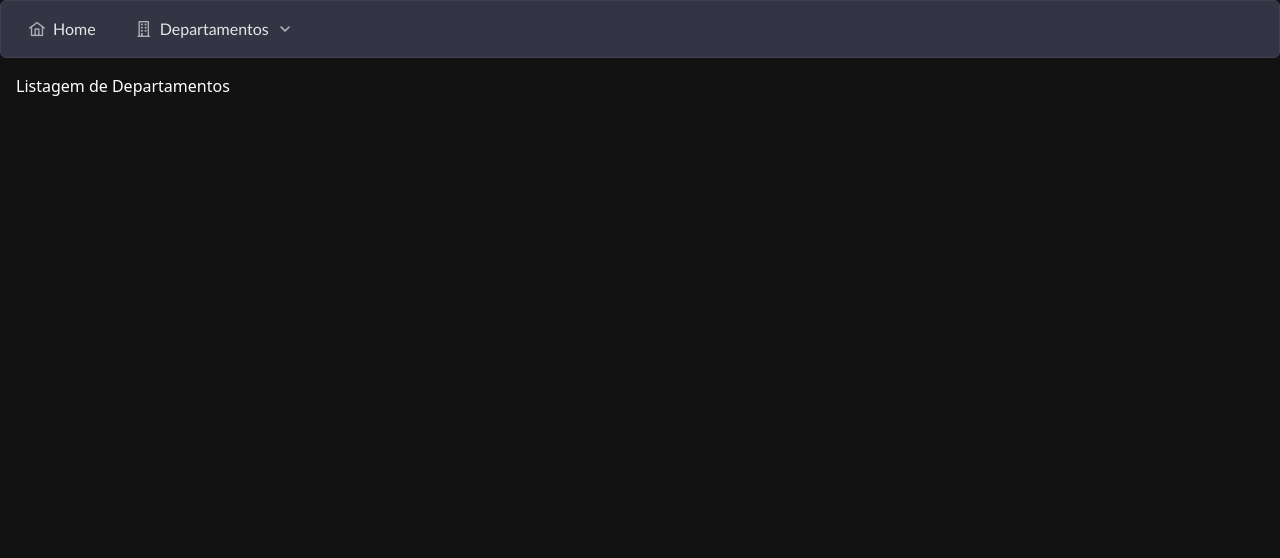
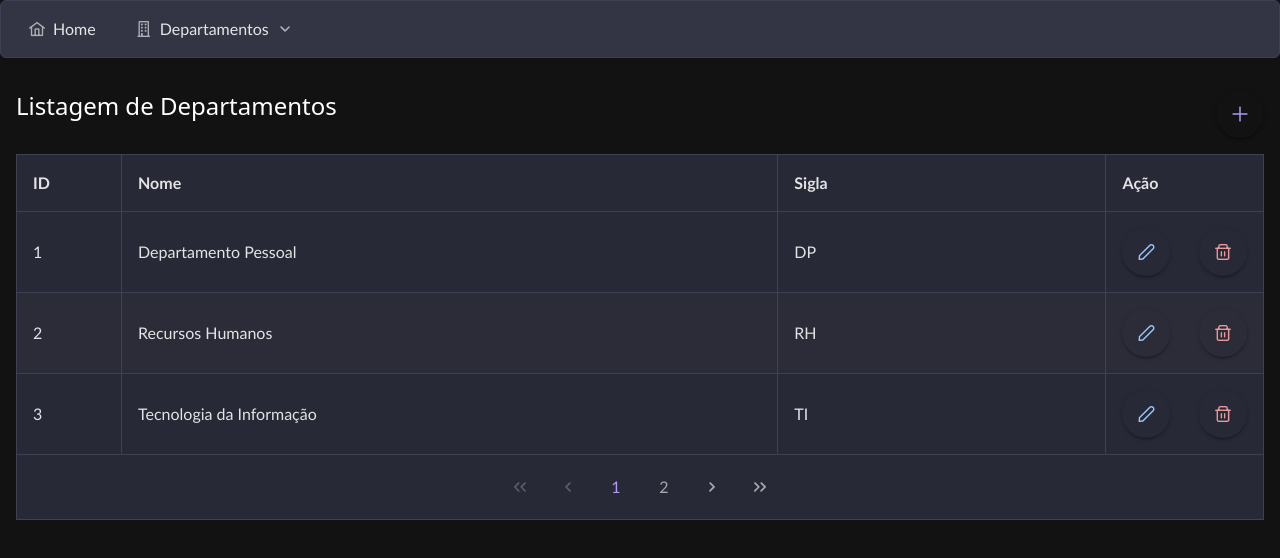
Before and after one commit to csfeijo/tt-projeto-final-fs, a React (Vite) app: page /departamentos in a window 1280 px wide. Shown: the top 558 px of the page. Built offline with nearby package versions, Linux system fonts and the light colour scheme.

Commit message:
feat: listagem de departamentos - apenas ui

```diff
--- /dev/null
+++ b/src/Components/Header/index.tsx
@@ -0,0 +1,31 @@
+import { useNavigate } from "react-router"
+import { Button } from "primereact/button"
+
+type Header = {
+  titulo: string,
+  botaoUrl: string,
+  botaoIcone: string
+}
+
+
+const Header =({ titulo, botaoUrl, botaoIcone }: Header) => {
+
+  const navigate = useNavigate()
+
+  return (
+    <div className="flex justify-between py-4">
+      <h1 className='text-2xl'>{titulo}</h1>
+      <Button
+        icon={`pi ${botaoIcone}`}
+        rounded
+        text
+        raised
+        onClick={() => {
+          navigate(botaoUrl);
+        }}
+      />
+    </div>
+  )
+}
+
+export default Header
--- a/src/Pages/Departamentos/FormularioDepartamentos.tsx
+++ b/src/Pages/Departamentos/FormularioDepartamentos.tsx
@@ -1,8 +1,10 @@
+import Header from "../../Components/Header"
+
 const FormularioDepartamentos = () => {
 
   return (
     <>
-      <h1>Cadastro de Departamentos</h1>
+      <Header botaoIcone="pi-chevron-left" botaoUrl="/departamentos" titulo="Cadastro de Departamento" />
     </>
   )
 }
--- a/src/Pages/Departamentos/ListagemDepartamentos.tsx
+++ b/src/Pages/Departamentos/ListagemDepartamentos.tsx
@@ -1,8 +1,88 @@
+import { useNavigate } from 'react-router';
+import { DataTable } from 'primereact/datatable';
+import { Column } from 'primereact/column';
+import { Button } from 'primereact/button';
+import Header from "../../Components/Header"
+
 const ListagemDepartamentos = () => {
+
+  const navigate = useNavigate()
+
+  interface Departamento  {
+    id_departamento: number,
+    sigla: string,
+    nome: string
+  }
+
+  // Dado simulado - mock
+  const departamentos: Departamento[] = [
+    {
+      id_departamento: 1,
+      sigla: 'DP',
+      nome: 'Departamento Pessoal'
+    },
+    {
+      id_departamento: 2,
+      sigla: 'RH',
+      nome: 'Recursos Humanos'
+    },
+    {
+      id_departamento: 3,
+      sigla: 'TI',
+      nome: 'Tecnologia da Informação'
+    },
+    {
+      id_departamento: 4,
+      sigla: 'DF',
+      nome: 'Departamento Financeiro'
+    },
+    {
+      id_departamento: 5,
+      sigla: 'ENGSW',
+      nome: 'Engenharia de Software'
+    },
+  ]
+
+  // Template de ações
+  const templateAcoes = (departamento: Departamento) => {
+    return (
+      <div className='flex justify-between'>
+        <Button
+          icon='pi pi-pencil'
+          severity='info'
+          rounded
+          text
+          raised
+          onClick={() => {
+            navigate(`/departamentos/edit/${departamento.id_departamento}`);
+          }}
+        />
+        <Button
+          icon='pi pi-trash'
+          severity='danger'
+          rounded
+          text
+          raised
+          onClick={() => {
+            alert(`EXCLUIRÁ o departamento: ${departamento.nome} `);
+          }}
+        />
+      </div>
+    )
+  }
 
   return (
     <>
-      <h1>Listagem de Departamentos</h1>
+
+      <Header botaoIcone='pi-plus' botaoUrl='/departamentos/new' titulo='Listagem de Departamentos' />
+
+
+      <DataTable value={departamentos} showGridlines stripedRows paginator rows={3} className='table-fixed w-full'>
+        <Column headerClassName="w-[8%]" bodyClassName="w-[8%]" field="id_departamento" header="ID" />
+        <Column headerClassName="w-[50%]" bodyClassName="w-[50%]"field="nome" header="Nome" />
+        <Column headerClassName="w-[25%]" bodyClassName="w-[25%]"field="sigla" header="Sigla" />
+        <Column headerClassName="w-[12%]" bodyClassName="w-[12%]"header="Ação" body={templateAcoes} />
+      </DataTable>
     </>
   )
 }
```
